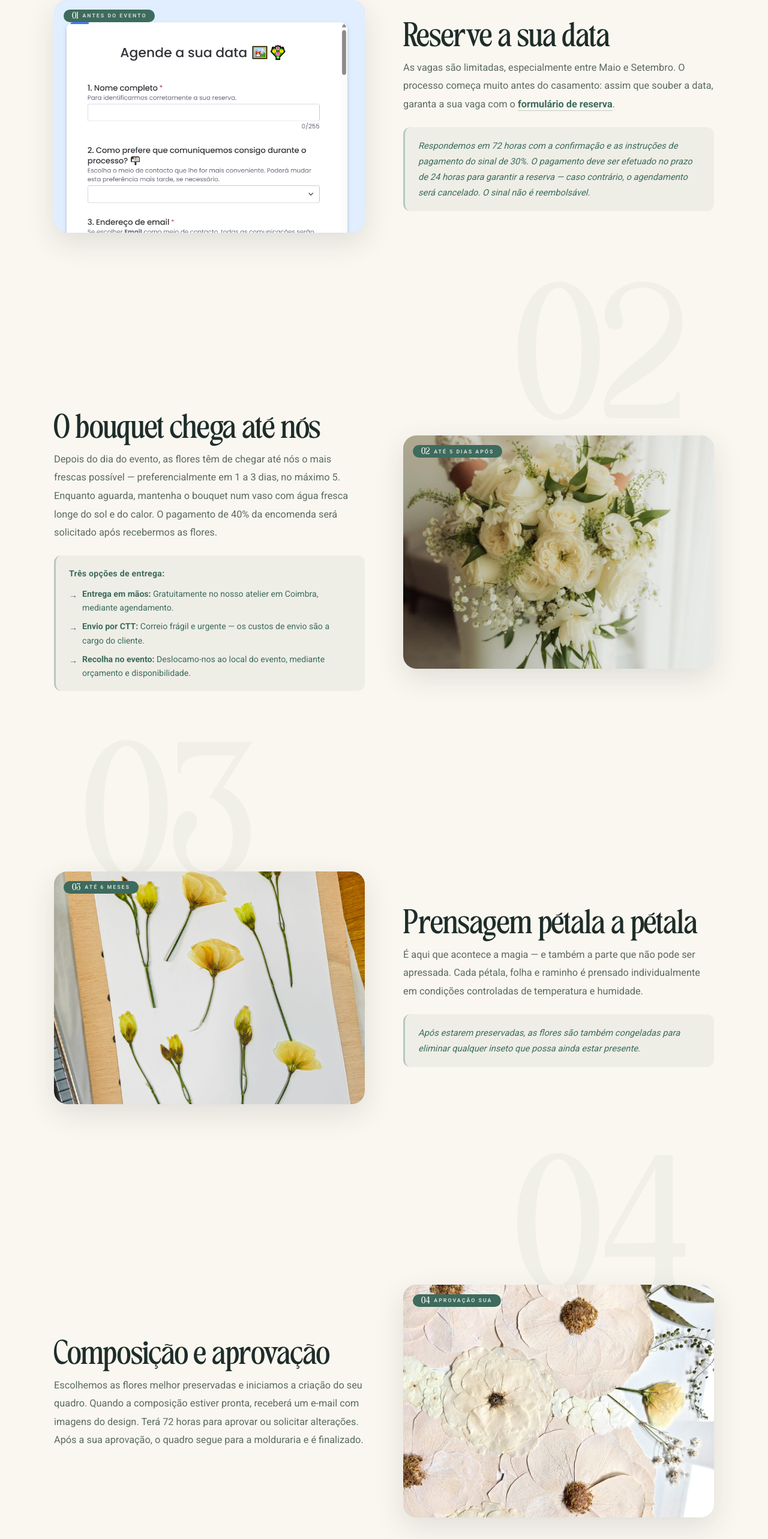
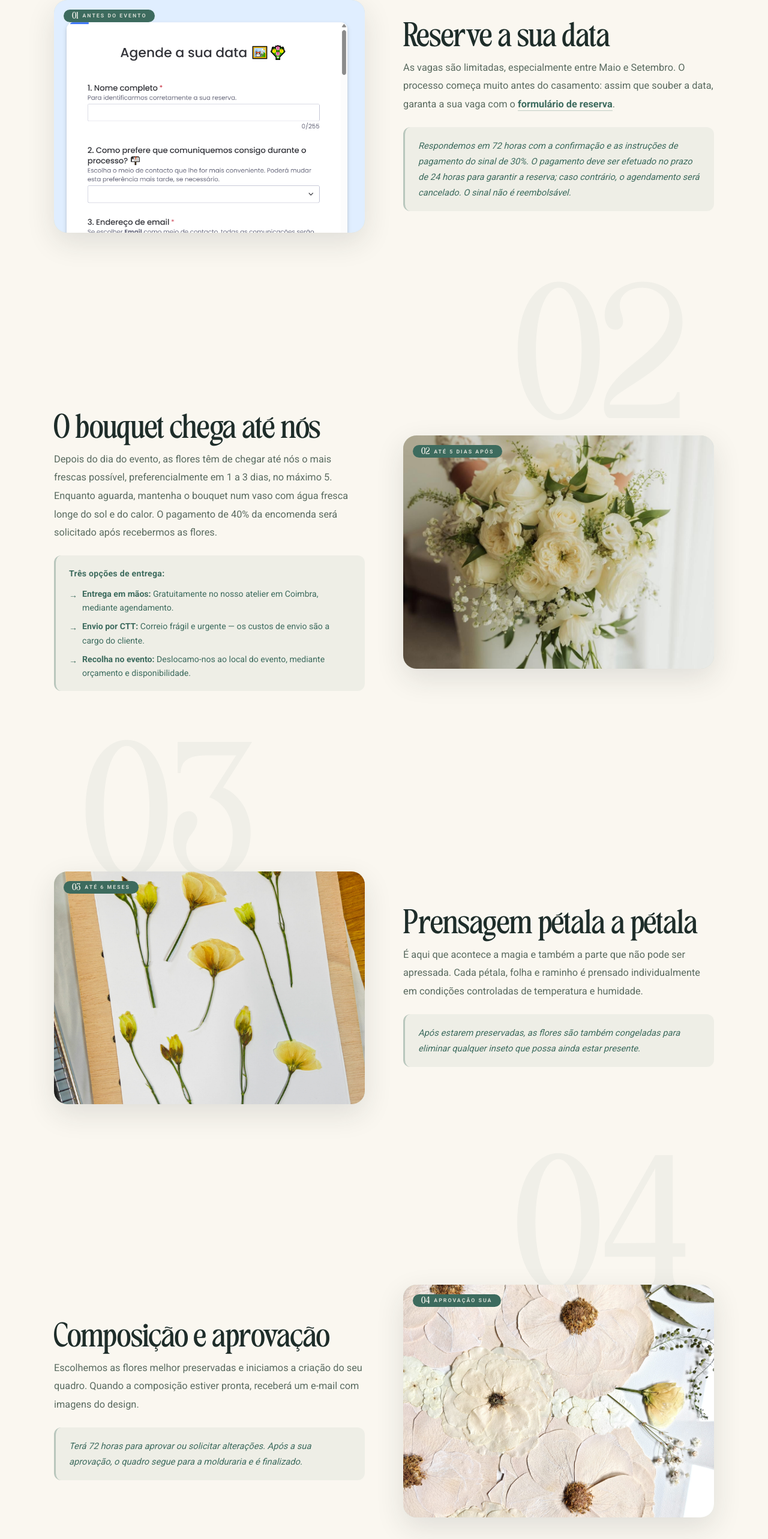
Before and after one commit to floresabeirario/fbr-website, a Next.js app: page /como-funciona in a window 1280 px wide. Shown: the part 1056-3622 px from the top of the page at 60% size. Built offline with nearby package versions, Linux system fonts and the light colour scheme.

Commit message:
Update page.js

```diff
--- a/app/como-funciona/page.js
+++ b/app/como-funciona/page.js
@@ -73,7 +73,7 @@ const STEPS = [
         formulário de reserva
       </a>.
     </>,
-    note:   "Respondemos em 72 horas com a confirmação e as instruções de pagamento do sinal de 30%. O pagamento deve ser efetuado no prazo de 24 horas para garantir a reserva — caso contrário, o agendamento será cancelado. O sinal não é reembolsável."
+    note:   "Respondemos em 72 horas com a confirmação e as instruções de pagamento do sinal de 30%. O pagamento deve ser efetuado no prazo de 24 horas para garantir a reserva; caso contrário, o agendamento será cancelado. O sinal não é reembolsável."
   },
   {
     id:     "passo-2",
@@ -82,7 +82,7 @@ const STEPS = [
     title:  "O bouquet chega até nós",
     img:    "/ramojoana.webp",
     imgAlt: "Bouquet de noiva fresco a ser entregue no atelier para preservação botânica",
-    body:   "Depois do dia do evento, as flores têm de chegar até nós o mais frescas possível — preferencialmente em 1 a 3 dias, no máximo 5. Enquanto aguarda, mantenha o bouquet num vaso com água fresca longe do sol e do calor. O pagamento de 40% da encomenda será solicitado após recebermos as flores.",
+    body:   "Depois do dia do evento, as flores têm de chegar até nós o mais frescas possível, preferencialmente em 1 a 3 dias, no máximo 5. Enquanto aguarda, mantenha o bouquet num vaso com água fresca longe do sol e do calor. O pagamento de 40% da encomenda será solicitado após recebermos as flores.",
     noteJsx: <>
       <strong style={{ display: "block", marginBottom: "10px", color: "#3D6B5E", fontSize: "0.88rem", letterSpacing: "0.3px" }}>Três opções de entrega:</strong>
       <div style={{ display: "flex", flexDirection: "column", gap: "8px" }}>
@@ -108,7 +108,7 @@ const STEPS = [
     title:  "Prensagem pétala a pétala",
     img:    "/prensa.webp",
     imgAlt: "Pétalas de flores de casamento a serem prensadas artesanalmente em papel botânico",
-    body:   "É aqui que acontece a magia — e também a parte que não pode ser apressada. Cada pétala, folha e raminho é prensado individualmente em condições controladas de temperatura e humidade.",
+    body:   "É aqui que acontece a magia e também a parte que não pode ser apressada. Cada pétala, folha e raminho é prensado individualmente em condições controladas de temperatura e humidade.",
     note:   "Após estarem preservadas, as flores são também congeladas para eliminar qualquer inseto que possa ainda estar presente."
   },
   {
@@ -118,8 +118,8 @@ const STEPS = [
     title:  "Composição e aprovação",
     img:    "/detalhe.webp",
     imgAlt: "Composição artística de flores prensadas do bouquet de noiva dentro de moldura",
-    body:   "Escolhemos as flores melhor preservadas e iniciamos a criação do seu quadro. Quando a composição estiver pronta, receberá um e-mail com imagens do design. Terá 72 horas para aprovar ou solicitar alterações. Após a sua aprovação, o quadro segue para a molduraria e é finalizado.",
-    note:   null
+    body:   "Escolhemos as flores melhor preservadas e iniciamos a criação do seu quadro. Quando a composição estiver pronta, receberá um e-mail com imagens do design.",
+    note:   "Terá 72 horas para aprovar ou solicitar alterações. Após a sua aprovação, o quadro segue para a molduraria e é finalizado."
   },
   {
     id:     "passo-5",
@@ -128,24 +128,23 @@ const STEPS = [
     title:  "O quadro chega a casa",
     img:    "/joanaceu.webp",
     imgAlt: "Quadro botânico de flores de casamento prensadas emoldurado com vidro museu anti-UV",
-    body:   <>
-      Com o quadro pronto, tem duas opções de entrega:
-      <div style={{ display: "flex", flexDirection: "column", gap: "6px", margin: "14px 0" }}>
+    body:   "Antes do envio ou da recolha, será solicitado o pagamento da 3.ª e última prestação, 30% do valor total. O quadro inclui instruções de cuidados para garantir a sua durabilidade. Se tiver alguma dúvida, estamos sempre disponíveis para ajudar!",
+    noteJsx: <>
+      <strong style={{ display: "block", marginBottom: "10px", color: "#3D6B5E", fontSize: "0.88rem", letterSpacing: "0.3px" }}>Com o quadro pronto, tem duas opções de entrega:</strong>
+      <div style={{ display: "flex", flexDirection: "column", gap: "8px" }}>
         {[
           { label: "Envio pelos CTT", desc: "Receberá um número de rastreamento assim que a encomenda for enviada." },
           { label: "Recolha no atelier", desc: "Agende um horário para recolha em Coimbra." },
         ].map((item, i) => (
           <div key={i} style={{ display: "flex", gap: "8px", alignItems: "flex-start" }}>
-            <span style={{ color: "#5A6B60", fontWeight: 700, flexShrink: 0, fontSize: "0.95rem", marginTop: "1px" }}>→</span>
-            <p style={{ margin: 0, fontSize: "clamp(0.92rem,1.8vw,1.02rem)", lineHeight: 1.75, color: "#5A6B60" }}>
-              <strong style={{ color: "#1E2D2A" }}>{item.label}:</strong> {item.desc}
+            <span style={{ color: "#3D6B5E", fontWeight: 700, flexShrink: 0, fontSize: "0.88rem", marginTop: "1px" }}>→</span>
+            <p style={{ margin: 0, fontSize: "0.88rem", lineHeight: 1.65, color: "#3D6B5E" }}>
+              <strong>{item.label}:</strong> {item.desc}
             </p>
           </div>
         ))}
       </div>
-      Antes do envio ou da recolha, será solicitado o pagamento da 3.ª e última prestação — 30% do valor total. O quadro inclui instruções de cuidados para garantir a sua durabilidade. Se tiver alguma dúvida, estamos sempre disponíveis para ajudar!
-    </>,
-    note:   null
+    </>
   }
 ];
 
```
